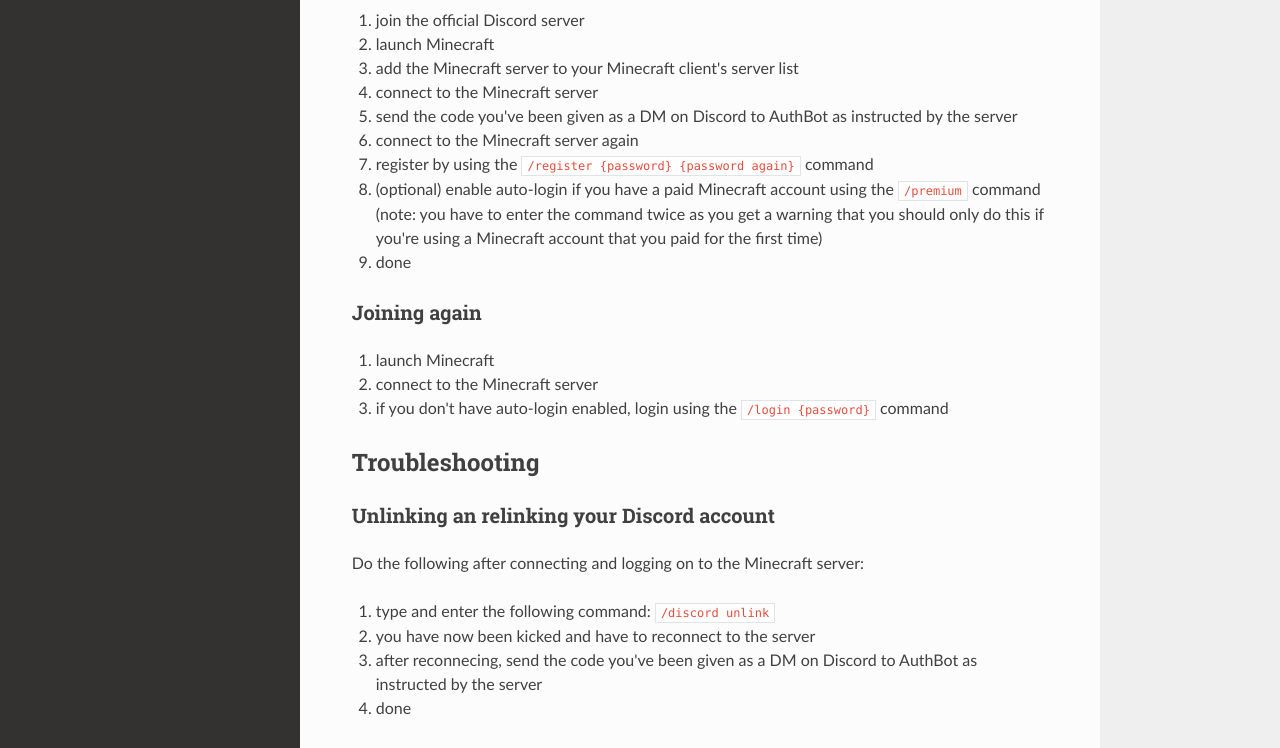
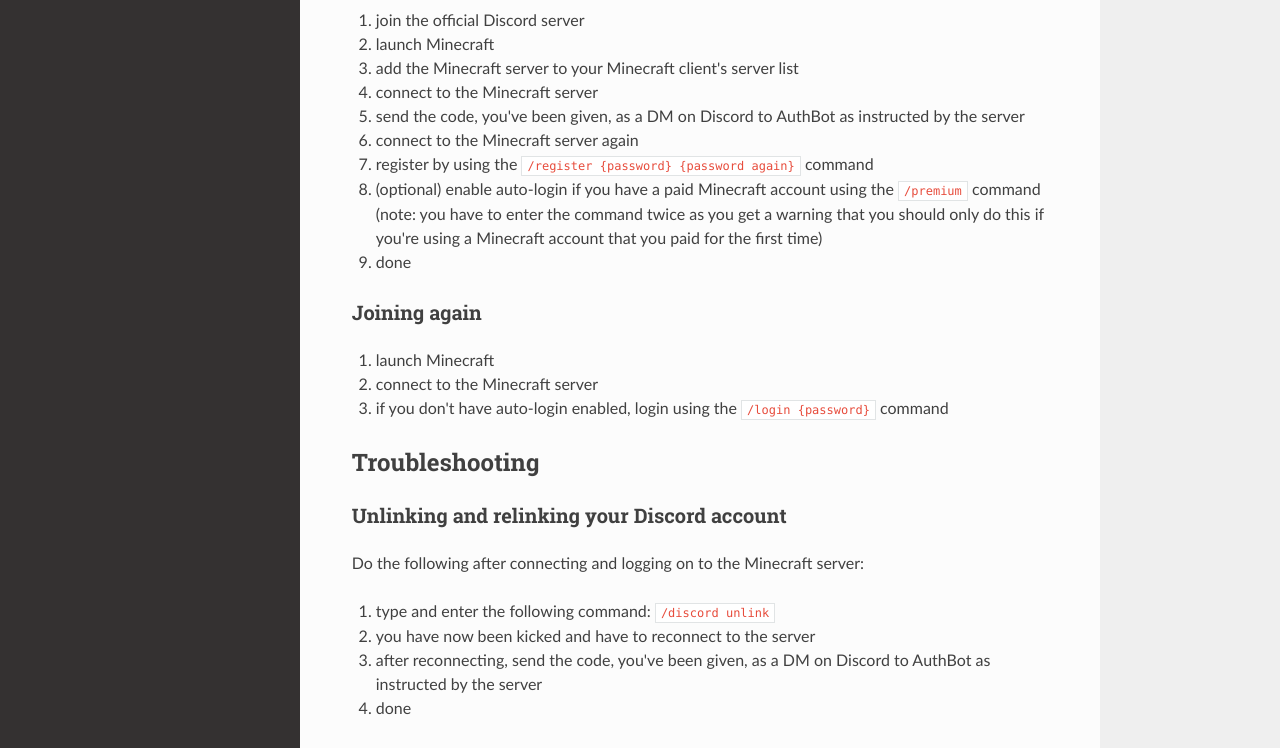
Before and after one commit to Seasonal-MC/Johnystar-s-MC-server-documentation, an MkDocs documentation site: the page built from docs/joining.md, in a window 1280 px wide and 1400 px high, scrolled down 765 px. Shown: the part 404-1152 px from the top of the window. Built offline with MkDocs 1.6.1, drawn with Linux system fonts in a browser that asks for light colours; nearby versions of some CDN libraries.

```diff
--- a/docs/joining.md
+++ b/docs/joining.md
@@ -39,7 +39,7 @@ The first time you connect to the server, a short setup will take place before y
 2. launch Minecraft
 3. add the Minecraft server to your Minecraft client's server list
 4. connect to the Minecraft server
-5. send the code you've been given as a DM on Discord to AuthBot as instructed by the server
+5. send the code, you've been given, as a DM on Discord to AuthBot as instructed by the server
 6. connect to the Minecraft server again
 7. register by using the ``/register {password} {password again}`` command
 8. (optional) enable auto-login if you have a paid Minecraft account using the ``/premium`` command (note: you have to enter the command twice as you get a warning that you should only do this if you're using a Minecraft account that you paid for the first time)
@@ -53,13 +53,13 @@ The first time you connect to the server, a short setup will take place before y
 
 ## Troubleshooting
 
-### Unlinking an relinking your Discord account
+### Unlinking and relinking your Discord account
 
 Do the following after connecting and logging on to the Minecraft server:
 
 1. type and enter the following command: ``/discord unlink``
 2. you have now been kicked and have to reconnect to the server
-3. after reconnecing, send the code you've been given as a DM on Discord to AuthBot as instructed by the server
+3. after reconnecting, send the code, you've been given, as a DM on Discord to AuthBot as instructed by the server
 4. done
 
 ### Forgotten password
```
Also changed, not shown: site/index.html, site/joining/index.html, site/search/search_index.json, 1 other file.
